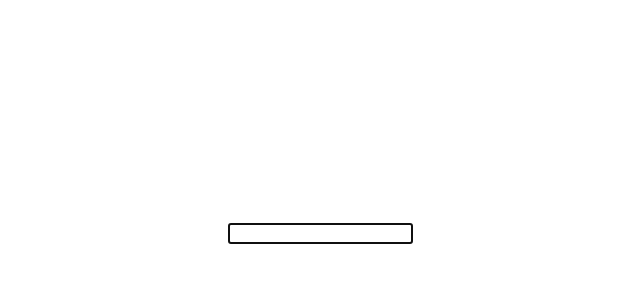
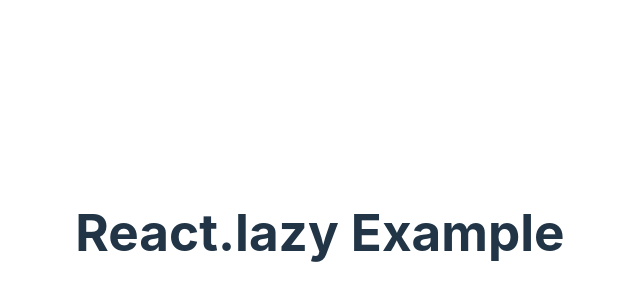
Before and after one commit to DilfaThayyil/FULL-DOMAIN-PRACTICALS, a React (Vite) app in the folder REACT/: page / in a window 1280 px wide. Shown: the part 168-468 px from the top of the page, without its empty margins (320-960 px from the left). Built offline with nearby package versions, Linux system fonts and the light colour scheme.

Commit message:
lazyParent

```diff
--- a/REACT/src/App.jsx
+++ b/REACT/src/App.jsx
@@ -14,7 +14,7 @@ import Parent from './pages/parent'
 import Counterr from './pages/counterrr'
 import SideEffect from './pages/useEffect'
 import Form from './pages/unControlled'
-
+import LazyParent from './pages/lazyCompon'
 
 
 function App() {
@@ -22,7 +22,7 @@ function App() {
 
    return (
     <>
-    <Form/>
+    <LazyParent/>
     </>
    )
 
```
